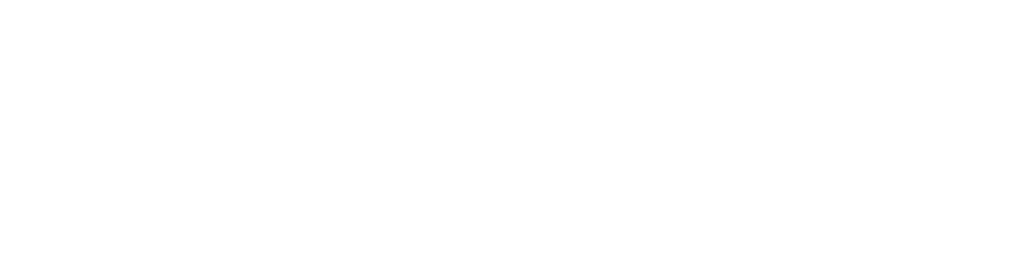
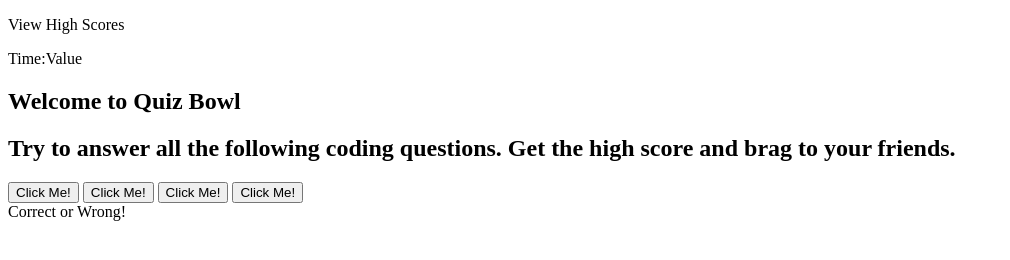
Before and after one commit to khargol1/quiz-bowl, a plain HTML site: page index.html in a window 1280 px wide. Shown: the whole page, without its empty margins (0-1010 px from the left). Drawn offline with Linux system fonts and the light colour scheme.

Commit message:
basic html setup

```diff
--- a/index.html
+++ b/index.html
@@ -7,7 +7,30 @@
     <link rel="stylesheet" href="./assets/css/style.css">
 </head>
 <body>
+    <header>
+        <p id="score">View High Scores</p>
+        <p id="timer" >Time:<span id="time">Value</span></p>
+    </header>
+    <main>
+        <section class="start-screen" id="start-area">
+            <h1>Welcome to Quiz Bowl</h1>
+            <h2>Try to answer all the following coding questions. Get the high score and brag to your friends.</h2>
+        </section>
+        <section class="quiz-screen">
+            <div class="questions" id="question-area">
 
+            </div>
+            <div class="answers" id="answer-area">
+                <button type="button" class="btn" id="answer1">Click Me!</button>
+                <button type="button" class="btn" id="answer2">Click Me!</button>
+                <button type="button" class="btn" id="answer3">Click Me!</button>
+                <button type="button" class="btn" id="answer4">Click Me!</button>
+            </div>
+            <div class="correct" id="correct-area">
+                Correct or Wrong!
+            </div>
+        </section>
+    </main>
     <script src="./assets/js/script.js"></script>
 </body>
 </html>
```
